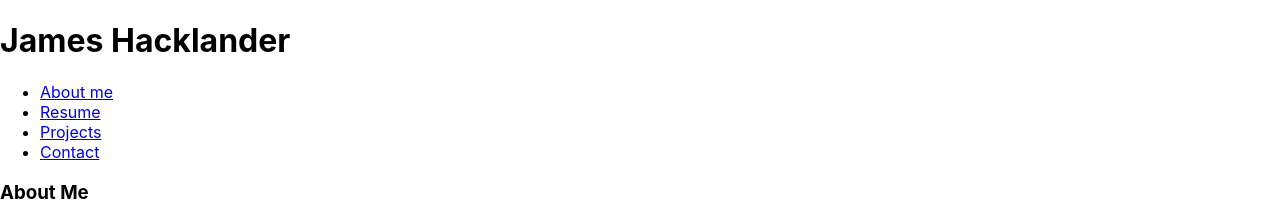
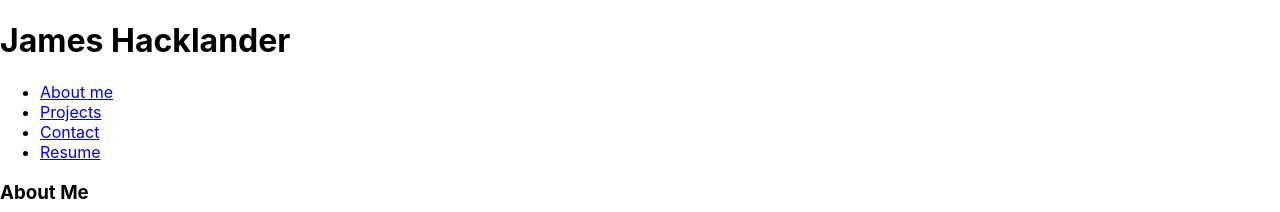
Before and after one commit to MonsAltus/react-portfolio, a React (Create React App) app: page / in a window 1280 px wide. Shown: the top 212 px of the page. Built offline with nearby package versions, Linux system fonts and the light colour scheme.

Commit message:
Changed order of Navbar list items.

```diff
--- a/src/components/Navbar.js
+++ b/src/components/Navbar.js
@@ -12,13 +12,13 @@ export default function Navbar() {
                         <Link to='/'>About me</Link>
                     </li>
                     <li>
-                        <a href="./James-hacklander-resume.pdf" target='_blank' >Resume</a>
-                    </li>
-                    <li>
                         <Link to='/projects'>Projects</Link>
                     </li>
                     <li>
                         <Link to='/contact'>Contact</Link>
+                    </li>
+                    <li>
+                        <a href='./James-hacklander-resume.pdf' target='_blank' >Resume</a>
                     </li>
                 </ul>
             </nav>
```
